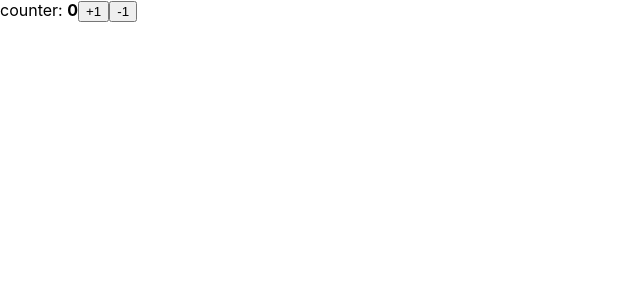
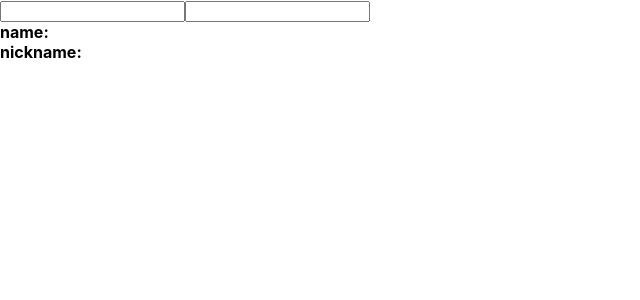
Before and after one commit to Dayoung3460/react-study, a React (Create React App) app: page / in a window 1280 px wide. Shown: the top 300 px of the page, without its empty margins (0-640 px from the left). Built offline with nearby package versions, Linux system fonts and the light colour scheme.

Commit message:
multiple use of  useState

```diff
--- a/src/App.js
+++ b/src/App.js
@@ -4,6 +4,7 @@ import LifeCycleSample from "./MyComponent/LifeCycleSample";
 import {Component} from "react";
 import ErrorBoundary from "./MyComponent/ErrorBoundary";
 import Counter from "./MyComponent/Counter";
+import Info from "./MyComponent/Info";
 
 function getRandomColor() {
   return '#' + Math.floor(Math.random() * 16777215).toString(16)
@@ -14,7 +15,7 @@ class App extends Component{
 
   render() {
     return (
-        <Counter/>
+        <Info/>
     )
   }
 }
--- /dev/null
+++ b/src/MyComponent/Info.js
@@ -0,0 +1,37 @@
+import React, {useState} from 'react';
+
+const Info = () => {
+  const [name, setName] = useState('')
+  const [nickname, setNickname] = useState('')
+
+  const onChangeName = e => {
+    setName(e.target.value)
+  }
+
+  const onChangeNickname = e => {
+    setNickname(e.target.value)
+  }
+
+  return (
+    <div>
+      <input
+        value={ name }
+        onChange={ onChangeName }
+      />
+      <input
+        value={ nickname }
+        onChange={ onChangeNickname }
+      />
+      <div>
+        <div>
+          <b>name:</b>{ name }
+        </div>
+        <div>
+          <b>nickname:</b>{ nickname }
+        </div>
+      </div>
+    </div>
+  );
+};
+
+export default Info;
```
